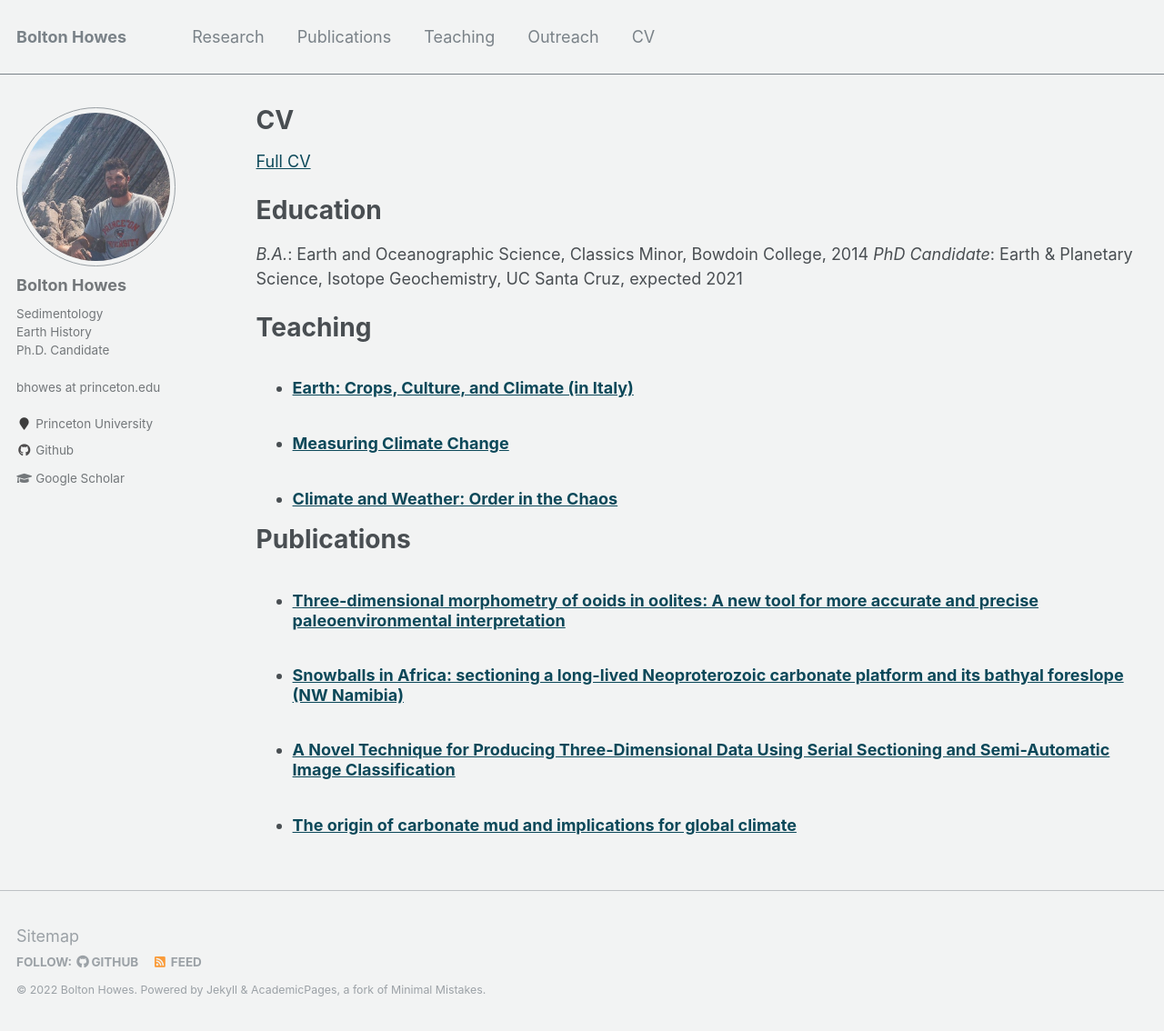
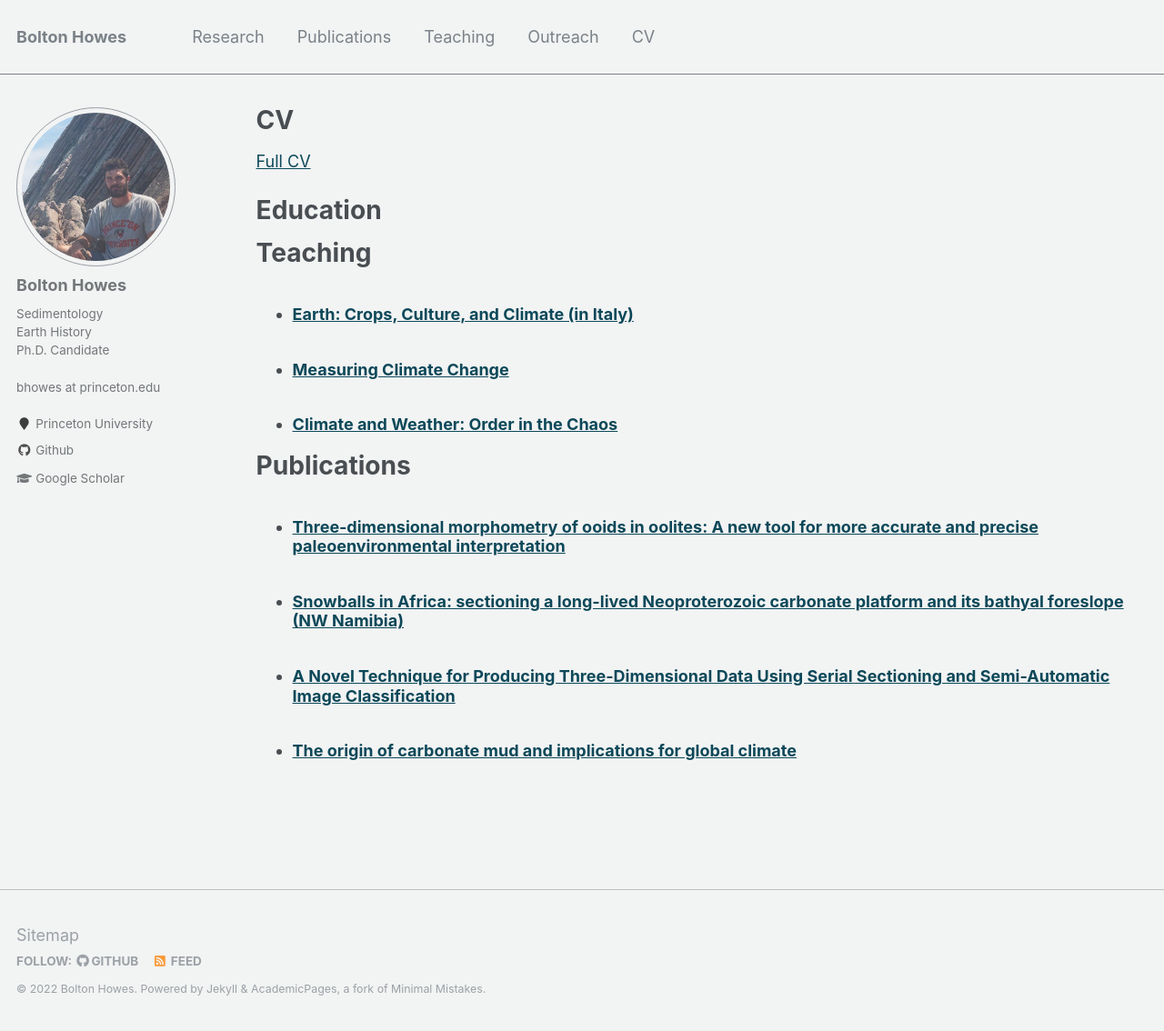
Before and after one commit to boltonhowes22/boltonhowes22.github.io, a Jekyll site: the page built from _pages/cv.md, in a window 1280 px wide and 1134 px high. Shown: the whole window at 91% size. Built offline with Jekyll 4.4.1, drawn with Linux system fonts in a browser that asks for light colours.

Commit message:
testing the cv

```diff
--- a/_pages/cv.md
+++ b/_pages/cv.md
@@ -12,8 +12,6 @@ redirect_from:
 
 Education
 ======
-<i>B.A.</i>: Earth and Oceanographic Science, Classics Minor, Bowdoin College, 2014
-<i>PhD Candidate</i>: Earth & Planetary Science, Isotope Geochemistry, UC Santa Cruz, expected 2021
 
 Teaching
 ======
```
Also changed, not shown: 2 other files.
